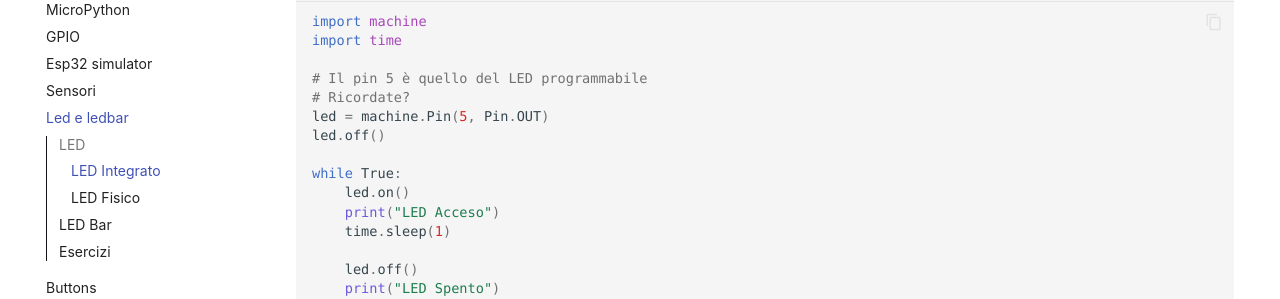
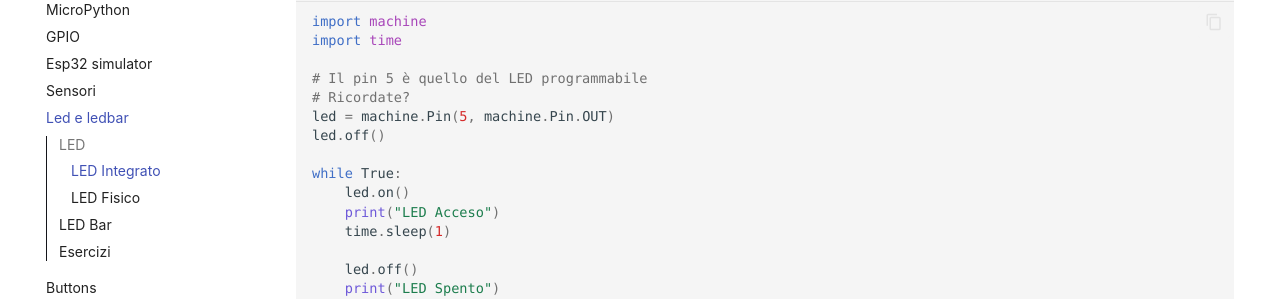
Before and after one commit to dvjlabs/esp32_course, an MkDocs documentation site: the page built from docs/corso/11_led_ledbar.md, in a window 1280 px wide and 900 px high, scrolled down 1077 px. Shown: the part 152-451 px from the top of the window. Built offline with MkDocs 1.6.1 and Material for MkDocs 9.7.7, drawn with Linux system fonts in a browser that asks for light colours; emoji names are drawn with the system emoji font.

Commit message:
Some fixes

```diff
--- a/docs/corso/11_led_ledbar.md
+++ b/docs/corso/11_led_ledbar.md
@@ -32,7 +32,7 @@ import time
 
 # Il pin 5 è quello del LED programmabile
 # Ricordate?
-led = machine.Pin(5, Pin.OUT)
+led = machine.Pin(5, machine.Pin.OUT)
 led.off()
 
 while True:
@@ -88,7 +88,7 @@ pins=[a,b,c,d,e,f,g,h,i]
 acceso = True
 while True:
     for p in pins:
-        led = machine.Pin( p, Pin.OUT)
+        led = machine.Pin( p, machine.Pin.OUT)
         led.value( acceso )
         time.sleep_ms(500)
 
```
Also changed, not shown: docs/corso/01_prime_operazioni.md (+1 -1 lines), docs/corso/41_display.md (+1 -1 lines).
